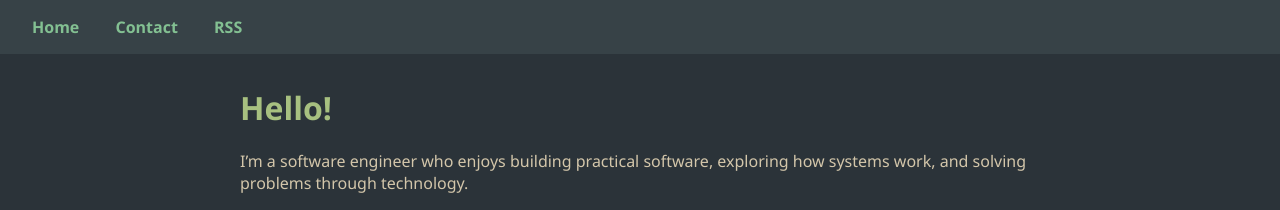
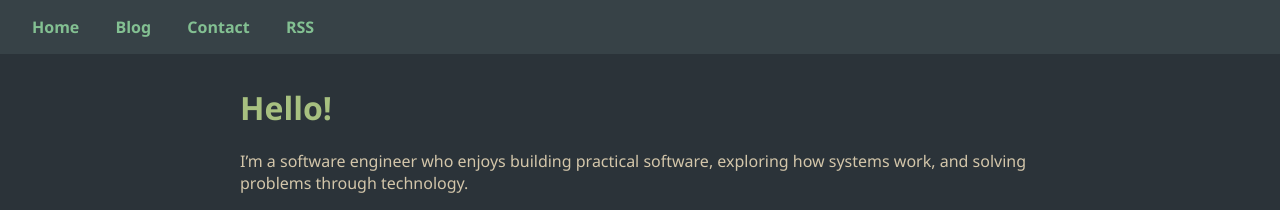
Before and after one commit to z66n/z66n.github.io, a Jekyll site: the page built from index.md, in a window 1280 px wide and 900 px high. Shown: the top 210 px of the window. Built offline with Jekyll 4.4.1, drawn with Linux system fonts in a browser that asks for light colours.

Commit message:
Add Blog link to navigation in default layout

```diff
--- a/_layouts/default.html
+++ b/_layouts/default.html
@@ -19,6 +19,7 @@
   <header>
     <nav>
       <a href="/">Home</a>
+      <a href="/blog/">Blog</a>
       <a href="mailto:z66n@example.com">Contact</a>
       <a href="/feed.xml">RSS</a>
     </nav>
```
